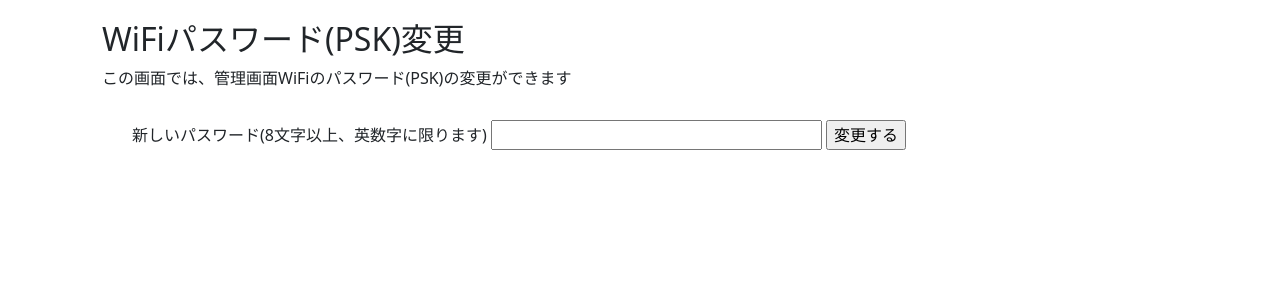
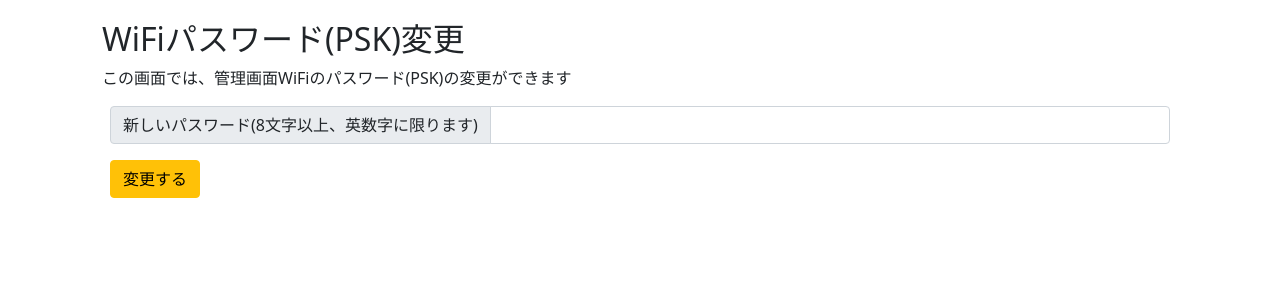
Before and after one commit to mipsparc/mm_web, a Flask app: page /psk in a window 1280 px wide. Shown: the part 136-436 px from the top of the page. Run offline with Flask 2, Linux system fonts and the light colour scheme; some libraries are stand-ins or nearby versions.

Commit message:
UI修正

```diff
--- a/templates/psk.html
+++ b/templates/psk.html
@@ -3,11 +3,12 @@
 <h2>WiFiパスワード(PSK)変更</h2>
 <div>
     <p>この画面では、管理画面WiFiのパスワード(PSK)の変更ができます</p>
-    <div style="margin:30px">
-        <form method="post" enctype='multipart/form-data'>
-            <label>新しいパスワード(8文字以上、英数字に限ります) <input type='text' name='psk' pattern='[a-zA-Z0-9]{8,62}' size='30' required></label>
-            <input type='submit' value='変更する'>
-        </form>
-    <div>
+    <form method="post" class="m-2">
+        <div class="input-group mb-3">
+            <span class="input-group-text">新しいパスワード(8文字以上、英数字に限ります)</span>
+            <input class="form-control" type="text"  name="psk" pattern="[a-zA-Z0-9]{8,62}" size="30" required>
+        </div>
+        <input type="submit" class="btn btn-warning" value="変更する">
+    </form>
 </div>
 {% endblock %}
```
